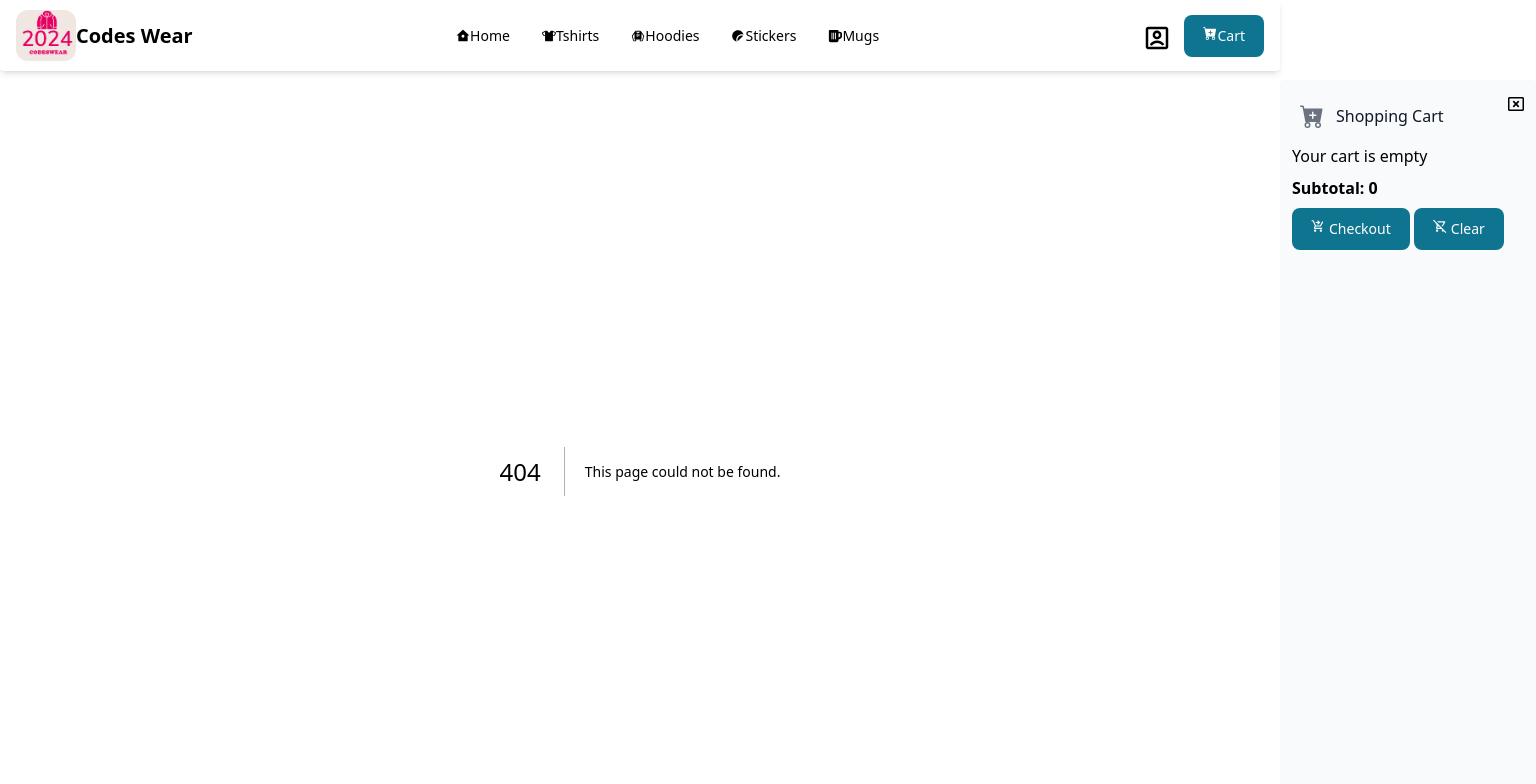
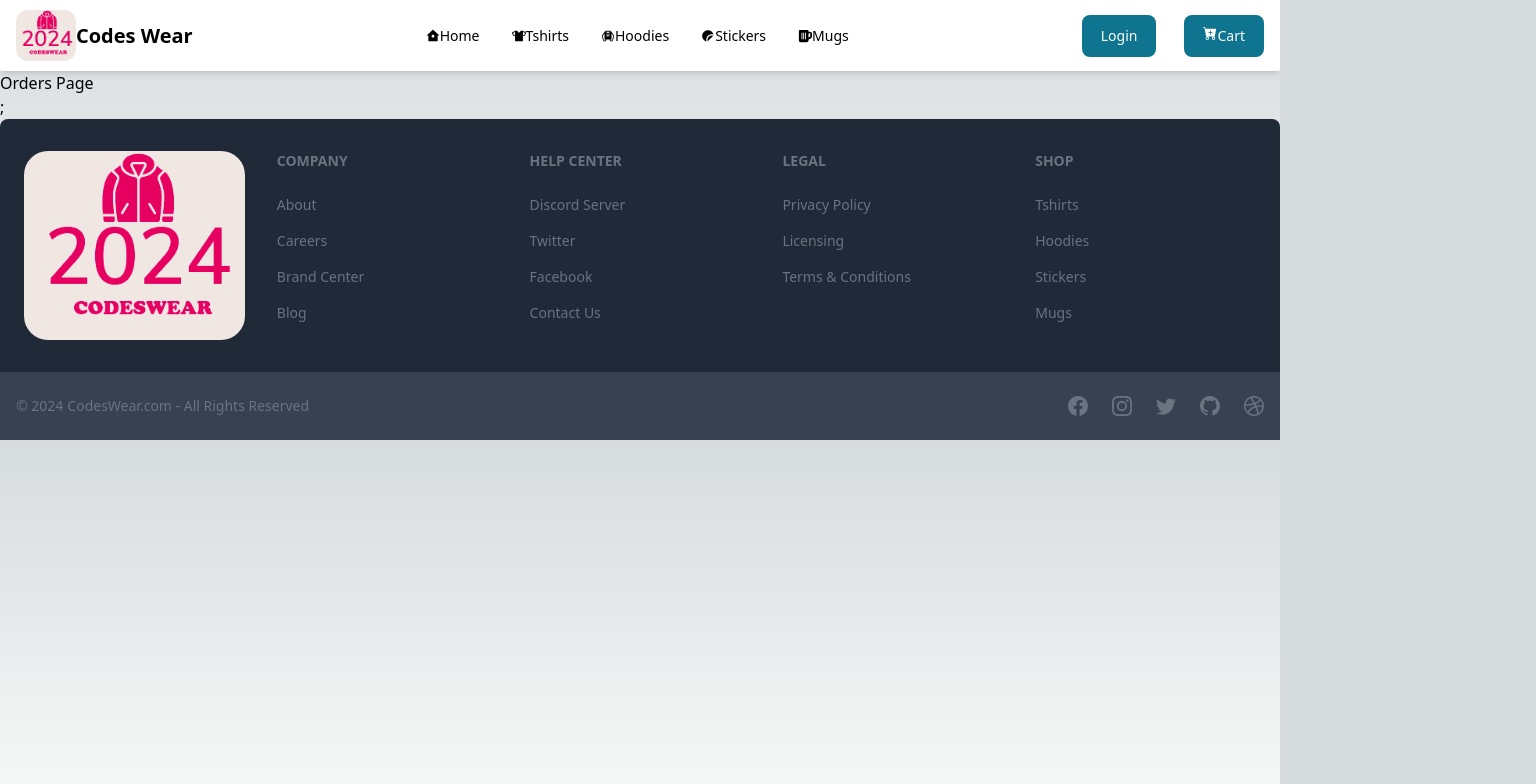
Before and after one commit to RaviShekharThakur/codes_wear, a Next.js app: page /orders in a window 1280 px wide. Before the commit this address had no page. Shown: the top 784 px of the page, 1536 px wide, since content can reach past the window. Built offline with nearby package versions, Linux system fonts and the light colour scheme.

Commit message:
logout functionality added and added a flowbite dropdown on accounts

```diff
--- a/components/CustomeNavbar.js
+++ b/components/CustomeNavbar.js
@@ -1,8 +1,8 @@
 'use client';
 
-import React, { useRef } from 'react'
+import React, { useRef, useState } from 'react'
 import Link from 'next/link';
-import { Button, Navbar, Sidebar } from 'flowbite-react';
+import { Button, Navbar, Sidebar, Dropdown } from 'flowbite-react';
 import { HiArrowSmRight, HiChartPie, HiInbox, HiShoppingBag, HiTable, HiUser } from 'react-icons/hi';
 import Image from "next/image";
 import { BsCartPlusFill } from "react-icons/bs";
@@ -17,8 +17,12 @@ import { MdOutlineRemoveShoppingCart } from "react-icons/md";
 import { RiAccountBoxLine } from "react-icons/ri";
 
 
-const CustomeNavbar = ({ cart, addToCart, removeFromCart, clearCart, subTotal }) => {
-  // console.log(cart, addToCart, removeFromCart, clearCart, subTotal)
+const CustomeNavbar = ({ logout, user, cart, addToCart, removeFromCart, clearCart, subTotal }) => {
+  const [dropdown, setDropdown] = useState(false)
+  const toggleDropDown = () => {
+    setDropdown(!dropdown)
+  }
+
   const toggleCartSidebar = () => {
     if (ref.current.classList.contains('translate-x-full')) {
       ref.current.classList.remove("translate-x-full")
@@ -38,9 +42,30 @@ const CustomeNavbar = ({ cart, addToCart, removeFromCart, clearCart, subTotal })
           <Image src="/wear_coder_logo.png" width="60" height="500" alt="" className='rounded-xl' />
           <span className="self-center whitespace-nowrap text-xl font-semibold dark:text-white">Codes Wear</span>
         </Link>
-        <div  className="flex md:order-2 ">
-        <Link href={"/login"}><RiAccountBoxLine className='text-3xl mt-2 mr-3 cursor-pointer'/></Link>
-          <Button onClick={toggleCartSidebar}>
+        <div className="flex md:order-2 ">
+          {user.value &&
+            // <RiAccountBoxLine onMouseOver={toggleDropDown} onMouseLeave={toggleDropDown} className='text-3xl mt-2 mr-3 cursor-pointer' />}
+            <Dropdown label=<RiAccountBoxLine className='text-3xl ' /> className='text-3xl mt-2 mx-5 cursor-pointer' onMouseOver={toggleDropDown} onMouseLeave={toggleDropDown} dismissOnClick={false}>
+              <Dropdown.Item>
+                <Link href="/myaccount">
+                  My Account
+                </Link>
+              </Dropdown.Item>
+              <Dropdown.Item>
+                <Link href="/orders">
+                  Order
+                </Link>
+              </Dropdown.Item>
+              <Dropdown.Item onClick={logout}>
+                Logout
+              </Dropdown.Item>
+            </Dropdown>}
+          {
+            !user.value && <Link href={"/login"}>
+              <Button className='mr-2' color="info">Login</Button>
+            </Link>
+          }
+          <Button onClick={toggleCartSidebar} className='ml-5'>
             <BsCartPlusFill />
             Cart
           </Button>
--- a/pages/_app.js
+++ b/pages/_app.js
@@ -7,6 +7,8 @@ import { useEffect, useState } from "react";
 export default function App({ Component, pageProps }) {
   const [cart, setCart] = useState({})
   const [subTotal, setSubTotal] = useState(0)
+  const [user, setUser] = useState({value: null})
+  const [key, setKey] = useState(0)
   const router = useRouter()
 
   useEffect(() => {
@@ -19,8 +21,19 @@ export default function App({ Component, pageProps }) {
       console.log(error)
       localStorage.clear()
     }
+    const token = localStorage.getItem('token')
+    if(token){
+      setUser({value: token})
+      setKey(Math.random())
+    }
+  }, [router.query])
 
-  }, [])
+  const logout = ()=>{
+    localStorage.removeItem("token")
+    setUser({value: null})
+    setKey(Math.random())
+  }
+
   const saveCart = (myCart) => {
     localStorage.setItem("cart", JSON.stringify(myCart))
     let subt = 0
@@ -70,7 +83,7 @@ export default function App({ Component, pageProps }) {
 
 
   return <>
-    <CustomeNavbar key={subTotal} cart={cart} addToCart={addToCart} removeFromCart={removeFromCart} clearCart={clearCart} subTotal={subTotal} />
+    <CustomeNavbar logout={logout} user = {user } key={key} cart={cart} addToCart={addToCart} removeFromCart={removeFromCart} clearCart={clearCart} subTotal={subTotal} />
     <Component cart={cart} addToCart={addToCart} removeFromCart={removeFromCart} clearCart={clearCart} subTotal={subTotal} buyNow = {buyNow} {...pageProps} />;
     <CustomFooter />
   </>
--- a/pages/_document.js
+++ b/pages/_document.js
@@ -2,7 +2,7 @@ import { Html, Head, Main, NextScript } from "next/document";
 
 export default function Document() {
   return (
-    <Html lang="en">
+    <Html lang="en" className="overflow-x-hidden">
       <Head />
       <body>
         <Main />
--- /dev/null
+++ b/pages/orders.js
@@ -0,0 +1,11 @@
+import React from 'react'
+
+const Orders = () => {
+  return (
+    <div>
+      Orders Page
+    </div>
+  )
+}
+
+export default Orders
```
